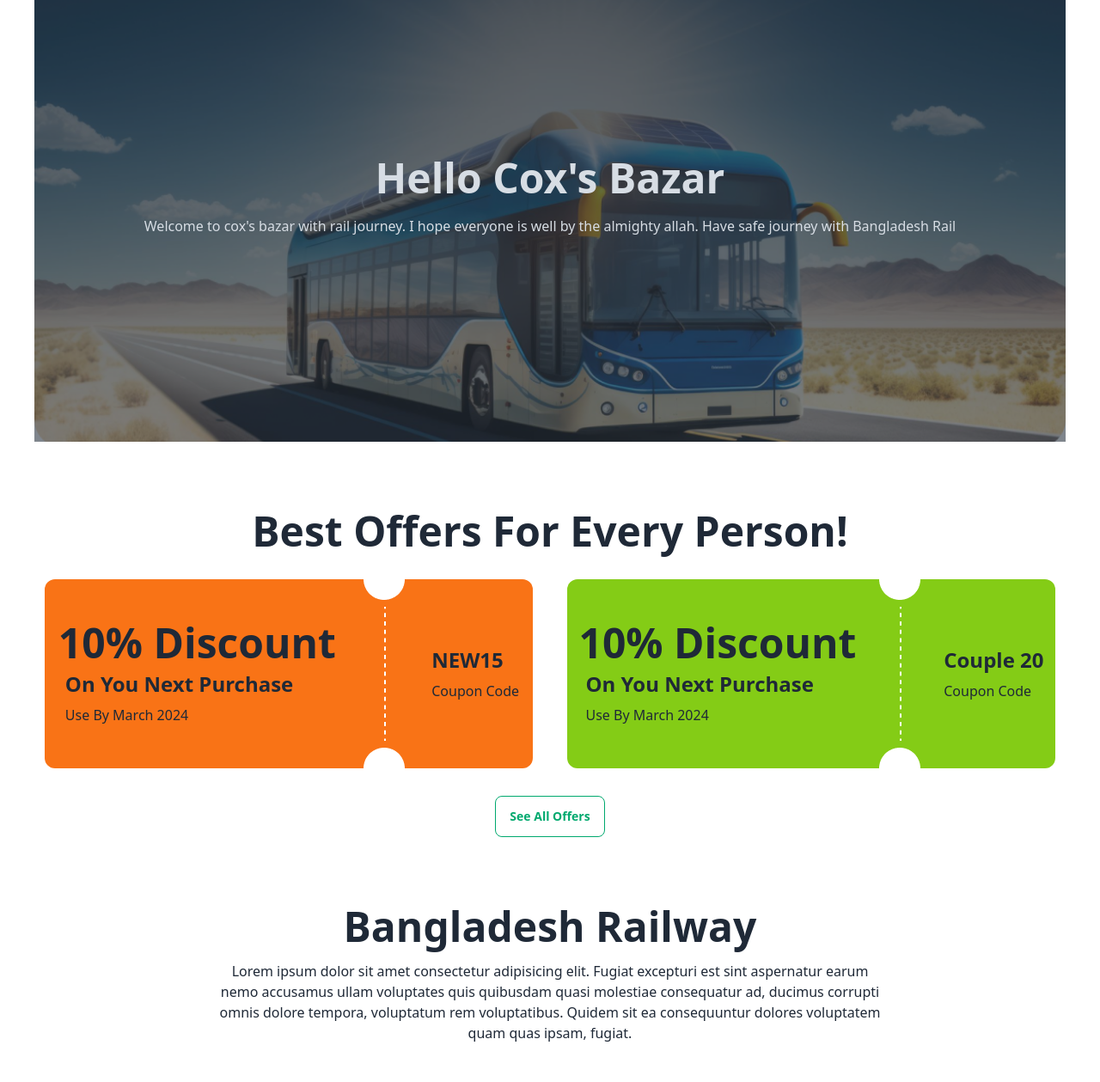
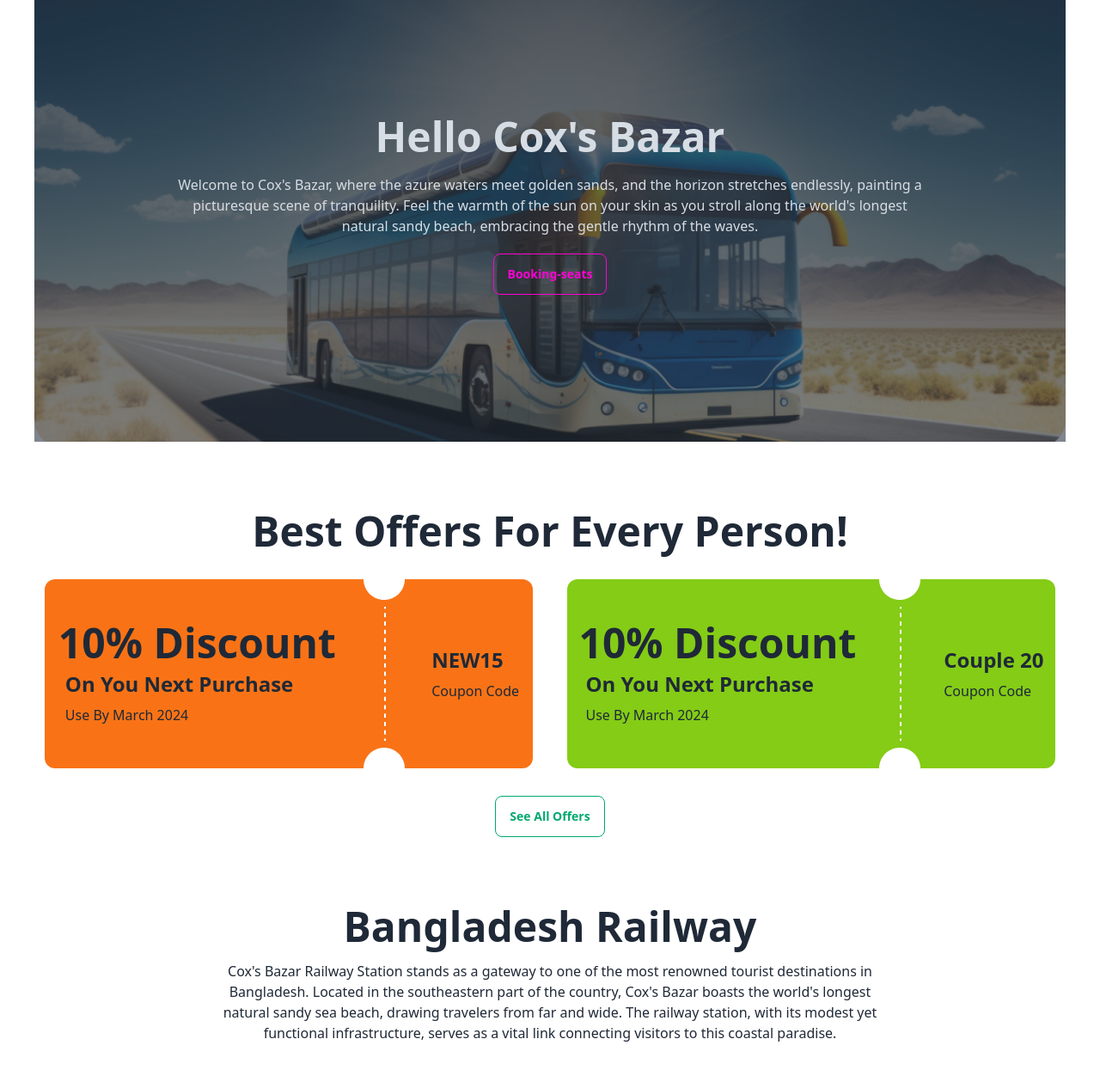
Before and after one commit to shaker-ullah/assi-5, a plain HTML site: page index.html in a window 1280 px wide. Shown: the part 100-1359 px from the top of the page at 86% size. Drawn offline with nearby package versions, Linux system fonts and the light colour scheme; files whose address does not match are found by name.

Commit message:
content updated

```diff
--- a/index.html
+++ b/index.html
@@ -10,8 +10,6 @@
     <link rel="stylesheet" href="https://cdnjs.cloudflare.com/ajax/libs/font-awesome/6.5.1/css/all.min.css"
         integrity="sha512-DTOQO9RWCH3ppGqcWaEA1BIZOC6xxalwEsw9c2QQeAIftl+Vegovlnee1c9QX4TctnWMn13TZye+giMm8e2LwA=="
         crossorigin="anonymous" referrerpolicy="no-referrer" />
-    <!-- css style  -->
-    <link rel="stylesheet" href="css/style.css">
     <!-- daisy UI Link -->
     <link href="https://cdn.jsdelivr.net/npm/daisyui@4.7.2/dist/full.min.css" rel="stylesheet" type="text/css" />
     <script src="https://cdn.tailwindcss.com"></script>
@@ -53,11 +51,12 @@
         <div class="hero  lg:h-[550px]  bg-[url(./images/banner.png)] ">
             <div class="hero-overlay bg-opacity-60"></div>
             <div class="hero-content text-center text-neutral-content">
-                <div class="">
-                    <h1 class="mb-5 text-5xl font-bold">Hello Cox's Bazar</h1>
-                    <p class="mb-5">Welcome to cox's bazar with rail journey. I hope everyone is well by the almighty
-                        allah. Have safe journey with Bangladesh Rail</p>
-                    <!-- <button class="btn btn-primary">Booking Ticket</button> -->
+                <div class="lg:w-3/4">
+                    <h1 class="mb-5 text-5xl font-bold ">Hello Cox's Bazar</h1>
+                    <p class="mb-5">Welcome to Cox's Bazar, where the azure waters meet golden sands, and the horizon stretches endlessly, painting a picturesque scene of tranquility. Feel the warmth of the sun on your skin as you stroll along the world's longest natural sandy beach, embracing the gentle rhythm of the waves.</p>
+                        <button class="btn btn-outline btn-secondary">
+                            <a href="/seats">Booking-seats</a>
+                        </button>
                 </div>
             </div>
         </div>
@@ -118,11 +117,7 @@
             <section>
                 <div class="lg:w-2/3 mx-auto">
                     <h1 class="text-5xl font-bold text-center my-4">Bangladesh Railway</h1>
-                    <p class="text-center">Lorem ipsum dolor sit amet consectetur adipisicing elit. Fugiat excepturi est
-                        sint aspernatur
-                        earum nemo accusamus ullam voluptates quis quibusdam quasi molestiae consequatur ad, ducimus
-                        corrupti omnis dolore tempora, voluptatum rem voluptatibus. Quidem sit ea consequuntur dolores
-                        voluptatem quam quas ipsam, fugiat.</p>
+                    <p class="text-center">Cox's Bazar Railway Station stands as a gateway to one of the most renowned tourist destinations in Bangladesh. Located in the southeastern part of the country, Cox's Bazar boasts the world's longest natural sandy sea beach, drawing travelers from far and wide. The railway station, with its modest yet functional infrastructure, serves as a vital link connecting visitors to this coastal paradise.</p>
                 </div>
 
 
@@ -195,7 +190,7 @@
                         <i class="fa-solid fa-dharmachakra btn "></i>
                     </div>
                     <!-- seats  -->
-                    <div class="grid grid-cols-12 lg:gap-x-10 lg:mt-10 ">
+                    <div id="seats" class="grid grid-cols-12 lg:gap-x-10 lg:mt-10 ">
                         <div class="col-span-6 grid grid-cols-2 lg:gap-10">
 
                             <div class="btn seat-btn">A1</div>
--- a/script/uitility.js
+++ b/script/uitility.js
@@ -6,14 +6,13 @@ for (const btn of allBtn) {
     let seatClass = 'Ac-class'
 
     btn.addEventListener('click', function (event) {
-        event.target.style.backgroundColor = 'green';
-
         const perPersonBuy = getInnerTextValue('count-seats')
         if (perPersonBuy + 1 > 4) {
             alert('Your limit is close')
             return;
         }
         event.target.setAttribute('disabled', false)
+        event.target.style.backgroundColor = 'green';
 
         const seatPrice = getInnerTextValue('per-seat')
         // console.log(seatPrice)
@@ -26,15 +25,6 @@ for (const btn of allBtn) {
 
         const selectedDiv = document.getElementById('new-ticket');
         // create New Element
-
-
-
-
-
-
-
-
-
         const div = document.createElement('div')
         div.classList.add('flex')
         div.classList.add('justify-between')
```
